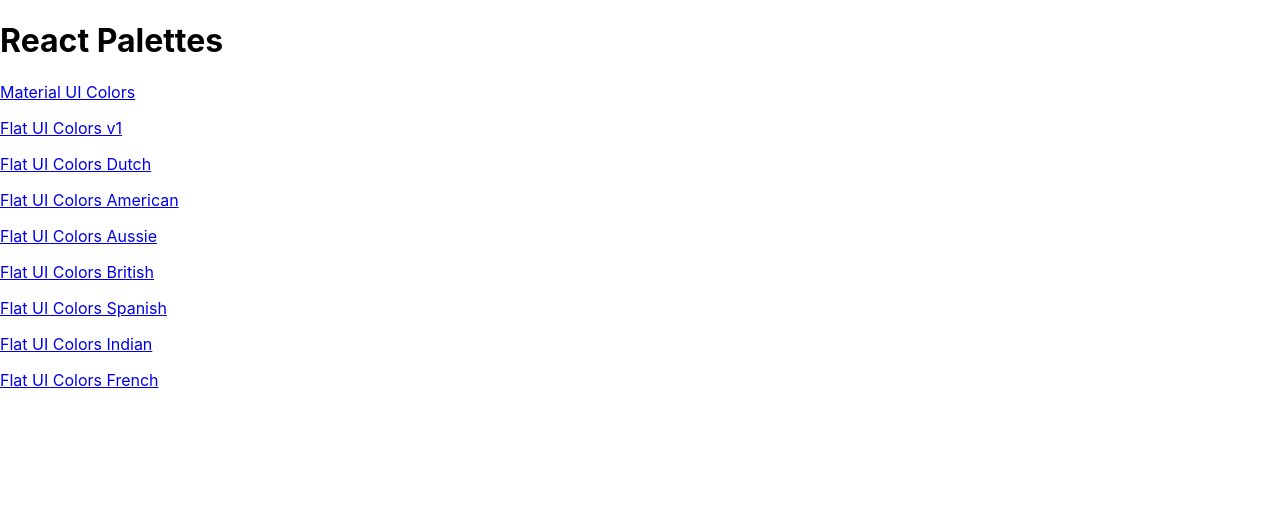
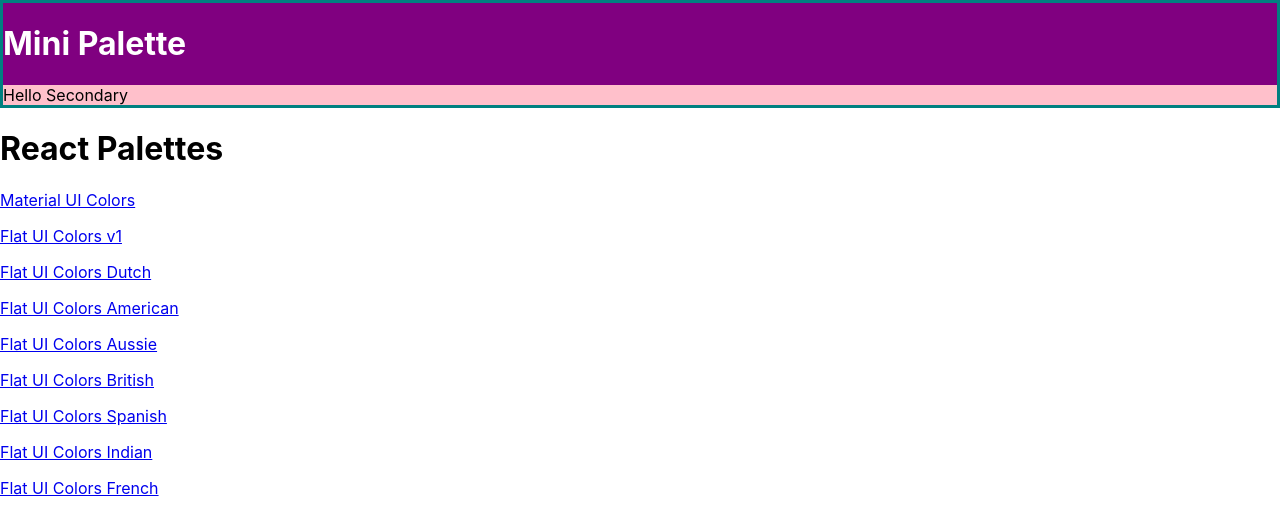
Before and after one commit to rgecoder/react-palette-project, a React (Create React App) app: page / in a window 1280 px wide. Shown: the top 532 px of the page. Built offline with nearby package versions, Linux system fonts and the light colour scheme.

Commit message:
Add withStyles from Material UI styles library

```diff
--- a/package.json
+++ b/package.json
@@ -5,6 +5,7 @@
   "dependencies": {
     "@material-ui/core": "^4.9.3",
     "@material-ui/icons": "^4.9.1",
+    "@material-ui/styles": "^4.9.0",
     "@testing-library/jest-dom": "^4.2.4",
     "@testing-library/react": "^9.4.0",
     "@testing-library/user-event": "^7.2.1",
--- /dev/null
+++ b/src/MiniPalette.js
@@ -0,0 +1,33 @@
+import React from "react";
+import { withStyles } from "@material-ui/styles";
+
+const styles = {
+  main: {
+    backgroundColor: "purple",
+    border: "3px solid teal",
+    "& h1": {
+      color: "white"
+    }
+  },
+  secondary: {
+    backgroundColor: "pink",
+    "& h1": {
+      color: "white",
+      "& span": {
+        backgroundColor: "yellow"
+      }
+    }
+  }
+};
+
+function MiniPalette(props) {
+  const { classes } = props;
+  return (
+    <div className={classes.main}>
+      <h1>Mini Palette</h1>
+      <section className={classes.secondary}>Hello Secondary</section>
+    </div>
+  );
+}
+
+export default withStyles(styles)(MiniPalette);
--- a/src/PaletteList.js
+++ b/src/PaletteList.js
@@ -1,11 +1,13 @@
 import React, { Component } from "react";
 import { Link } from "react-router-dom";
+import MiniPalette from './MiniPalette';
 
 class PaletteList extends Component {
   render() {
     const { palettes } = this.props;
     return (
       <div>
+        <MiniPalette/>
         <h1>React Palettes</h1>
         {palettes.map(palette => (
           <p>
```
